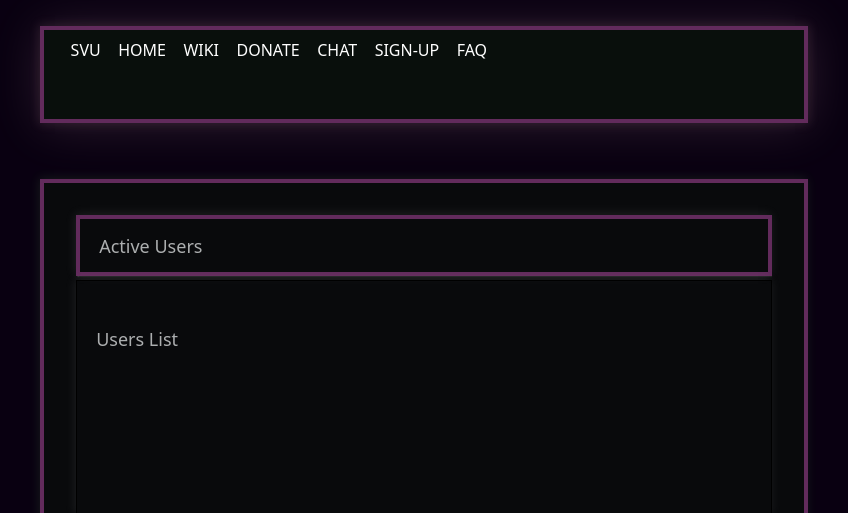
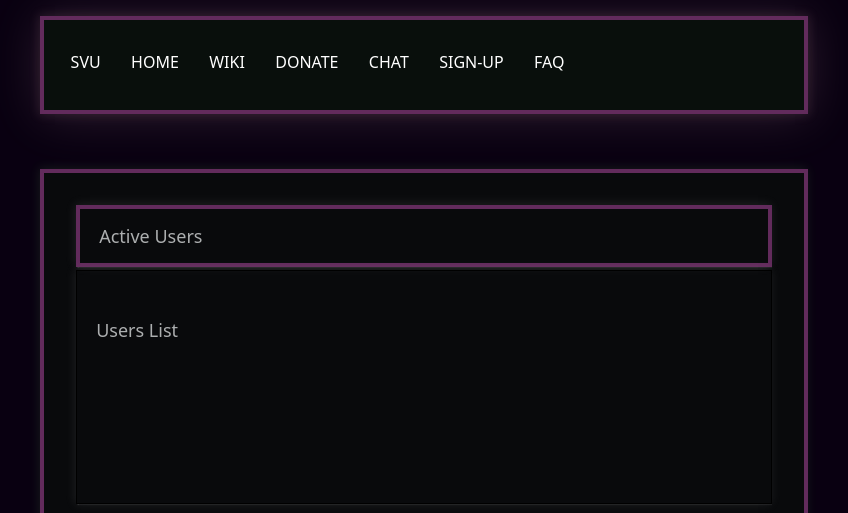
Before and after one commit to Viridescent7/svu_dashboard, a Django app: page / in a window 1280 px wide. Shown: the top 513 px of the page, without its empty margins (216-1064 px from the left). Run offline with Django 4.2, Linux system fonts and the light colour scheme.

Commit message:
adjustments to navbar

```diff
--- a/home/static/css/styles.css
+++ b/home/static/css/styles.css
@@ -1,3 +1,20 @@
+#navdiv{
+    border: 0.28rem solid;
+    border-color:rgba(98,43,92,100);
+    border-image-slice: 1;
+    box-shadow: 0px 0px 10px 2px rgba(247, 190, 200, 0.1),
+                1px 2px 50px 0.5px rgba(247, 190, 200, 0.15)
+/* x-offset y-offset blur-radius spread-radius
+spread-radius responsible for  */
+}
+
+#main-content{
+    border: 0.28rem solid;
+    border-color: rgba(98,43,92,100);
+    box-shadow: -1px -0.8px 10px 0.3px rgba(149, 255, 119, 0.1),
+                0.3px 1.1px 1px -0.3px rgba(149, 255, 119, 0.15);
+}
+
 #active-users{
     border: 0.28rem solid;
     border-color:rgb(98,43,92);
@@ -20,7 +37,10 @@
 #navbar a{
     display: block;
     float: left;
-    padding: 1.15%;
+    padding-top: 4%;
+    padding-left: 2%;
+    padding-bottom: 3.25%;
+    padding-right: 2%;
 }
 
 #navbar a:hover{
--- a/home/templates/navi.html
+++ b/home/templates/navi.html
@@ -9,7 +9,6 @@
     <title>Document</title>
 </head>
 <body>
-
 
 <div id="navbar" class="mx-auto my-auto bg-[rgba(9,15,12,100)] min-h-[5.6rem] pl-3.5%">
     <a href="/">SVU</a>
--- a/templates/base.html
+++ b/templates/base.html
@@ -12,30 +12,11 @@
 
 </head>
 <body class="bg-[rgb(9,0,17)] text-[rgba(255,255,255,100)] break-keep">
-
-    <style>
-
-        #navdiv{
-            border: 0.28rem solid;
-	    border-color:rgba(98,43,92,100);
-            border-image-slice: 1;
-            box-shadow: 0px 0px 10px 2px rgba(247, 190, 200, 0.1),
-                        1px 2px 50px 0.5px rgba(247, 190, 200, 0.15)
-        /* x-offset y-offset blur-radius spread-radius
-        spread-radius responsible for  */
-        }
-
-        #main-content{
-            border: 0.28rem solid;
-	    border-color: rgba(98,43,92,100);
-            box-shadow: -1px -0.8px 10px 0.3px rgba(149, 255, 119, 0.1),
-                        0.3px 1.1px 1px -0.3px rgba(149, 255, 119, 0.15);
-        }
-    </style>
-    <div id="navdiv" class="bg-[rgba(9,10,12,100)] w-[60%] mx-auto mt-[2%]">
+    <div id="navdiv" class="bg-[rgba(9,0,17,100)] w-[60%] mx-auto mt-4">
         {% include "navi.html" %}
     </div>
     <br><br>
+
     <div id="main-content" class="w-[60%] bg-[rgba(9,10,12,100)] mx-auto mt-[0.6%] p-[2rem] mb-[0.5%]">
         {% block main-content %}
         {% endblock %}
@@ -45,10 +26,6 @@
         <p class="text-center my-[2%]"></p>
     </div>
 
-
-
-
-
 </body>
 </html>
 
```
